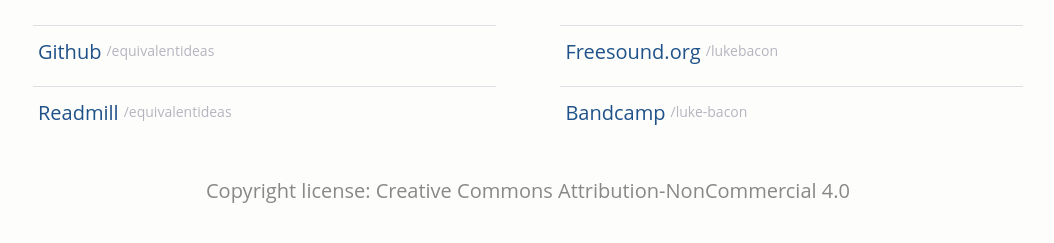
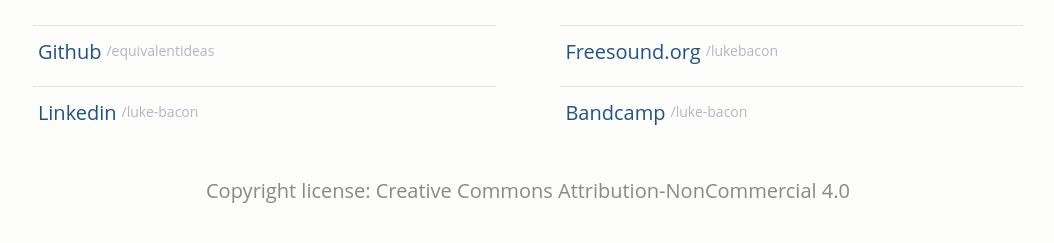
Before and after one commit to equivalentideas/home, a Jekyll site: the page built from index.html, in a window 1280 px wide. Shown: the part 1576-1819 px from the top of the page, without its empty margins (112-1166 px from the left). Built offline with Jekyll 4.4.1, drawn with Linux system fonts in a browser that asks for light colours; nearby versions of some CDN libraries; Markdown is read by kramdown in place of the engine named in the settings.

Commit message:
remove readmill :( add Linkedin :( :(

```diff
--- a/_includes/footer.html
+++ b/_includes/footer.html
@@ -16,7 +16,7 @@
 
         <li><a href="http://www.freesound.org/people/lukebacon/" rel="me" title="Access my sound recordings at Freesound, open sound recording archive" class="u-url">Freesound.org<span class="username">/lukebacon</span></a></li>
 
-        <li><a href="http://readmill.com/Equivalentideas" rel="me" title="See what I'm reading at Readmill, social ebook reader." class="u-url">Readmill<span class="username">/equivalentideas</span></a></li>
+        <li><a href="https://www.linkedin.com/pub/luke-bacon/9a/7b9/192" rel="me" title="Connect on Linkedin." class="u-url">Linkedin<span class="username">/luke-bacon</span></a></li>
 
         <li><a href="http://luke-bacon.bandcamp.com/" rel="me" title="Listen to music I've made on Bandcamp." class="u-url">Bandcamp<span class="username">/luke-bacon</span></a></li>
     </ul>
```
